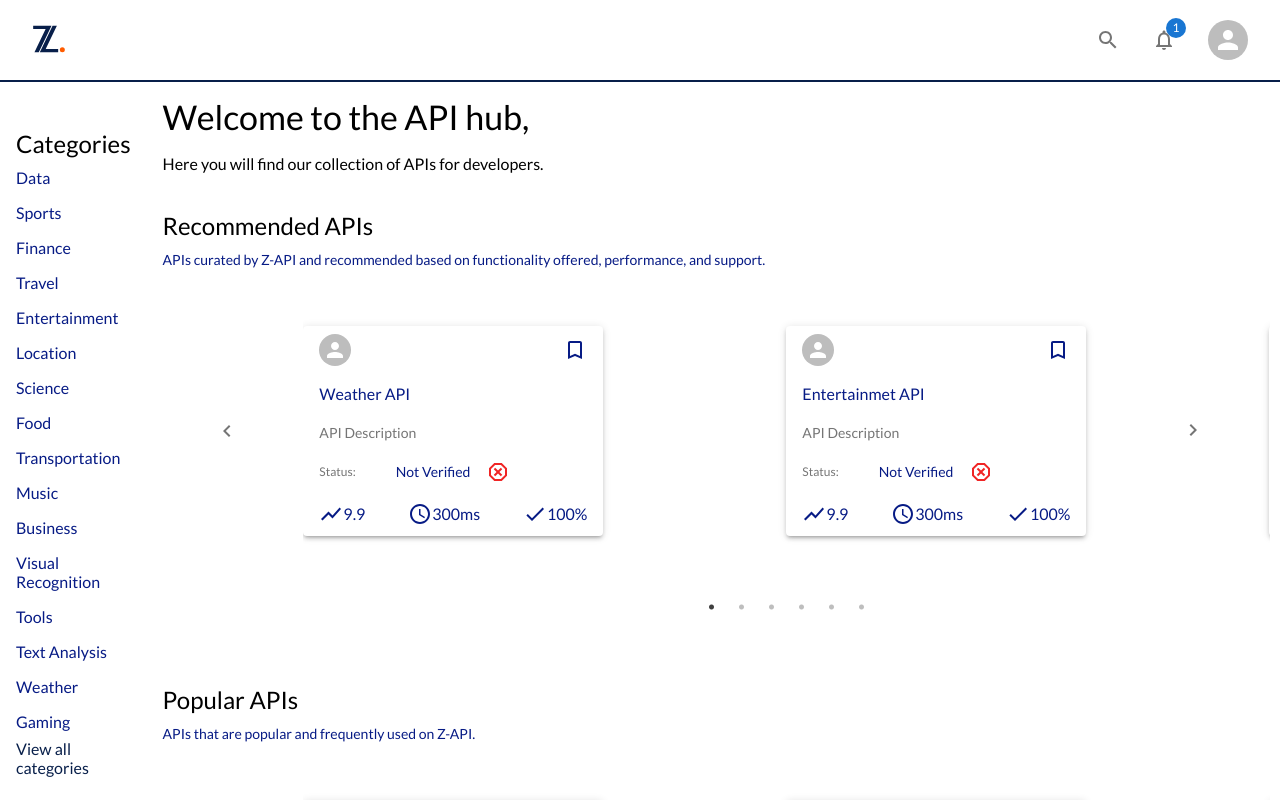
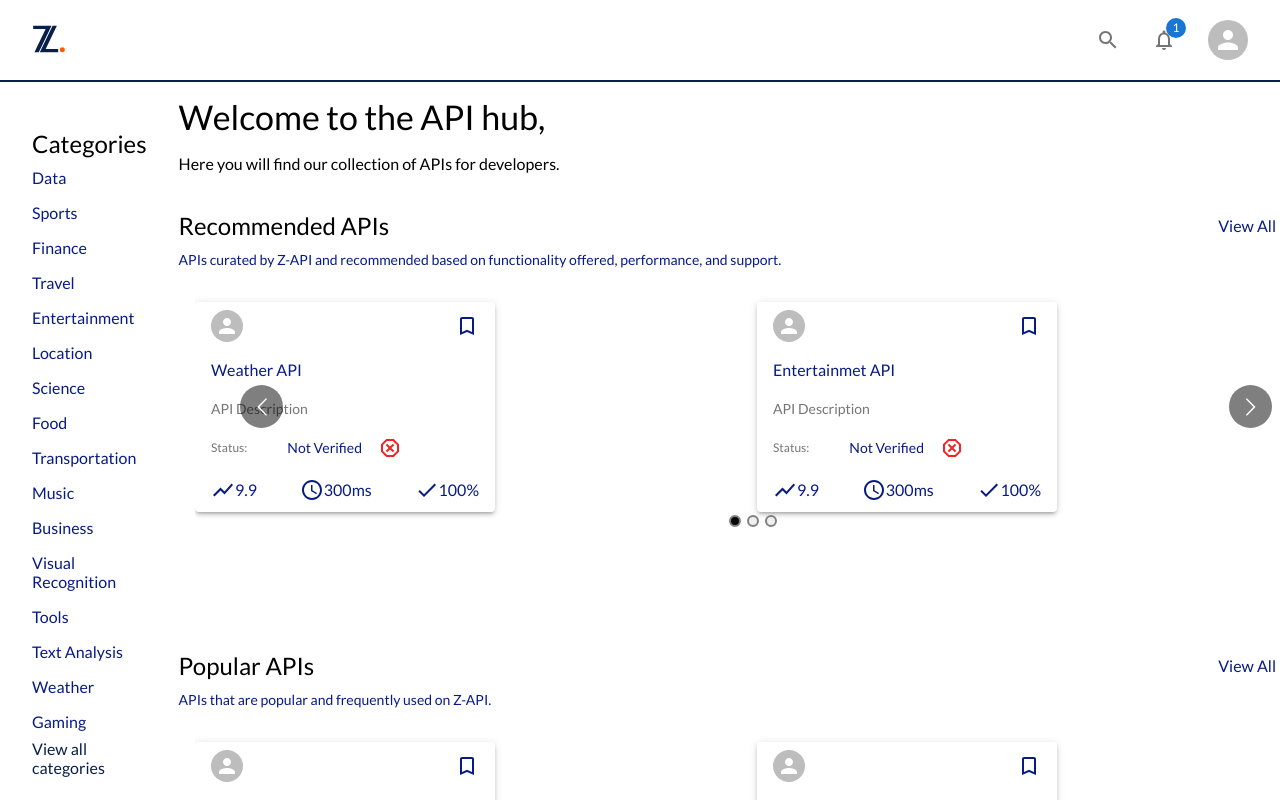
Before and after one commit to Vinyl-Davyl/zapi-dummy-fe, a React (Create React App) app: page / in a window 1280 px wide. Shown: the top 800 px of the page. Built offline with nearby package versions, Linux system fonts and the light colour scheme.

Commit message:
made changes to the carousel

```diff
--- a/src/App.js
+++ b/src/App.js
@@ -13,8 +13,8 @@ import { getApis } from './redux/features/api/apiSlice'
 const useStyles = makeStyles({
   router_container: {
     width: `100%`,
-    // padding: '0 1rem',
-    // marginTop: '6rem',
+    padding: '0 1rem',
+    marginTop: '6rem',
   }
 })
 
--- a/src/components/Carousel.jsx
+++ b/src/components/Carousel.jsx
@@ -1,81 +1,50 @@
 import React from 'react'
 import { Link } from 'react-router-dom'
-import { IconButton, Stack, Typography } from '@mui/material'
-import { ChevronLeft, ChevronRight } from '@mui/icons-material'
+import { Stack, Typography } from '@mui/material'
 import { makeStyles } from '@mui/styles'
-import Slider from 'react-slick'
-import 'slick-carousel/slick/slick.css'
-import 'slick-carousel/slick/slick-theme.css'
+import Carousel from 'react-multi-carousel'
+import 'react-multi-carousel/lib/styles.css'
 
 import { Textbox } from './index'
 
 const array = ['Weather API', 'Entertainmet API', 'Transport API', 'Finance API', 'Food API', 'Other API']
 
 const useStyles = makeStyles({
-  leftArrow: {
-    position: 'absolute',
-    top: '50%',
-    left: '-10%',
-    transform: 'translateY(-50%)',
-    zIndex: 1,
-    color: 'var(--base)',
-  },
-    rightArrow: {
-      position: 'absolute',
-      top: '-38%',
-      right: '-90%',
-      transform: 'translateY(-50%)',
-      zIndex: 1,
-      color: 'var(--base)',
-  },
   carousel_container: {
-    width: '80%',
-    height: '350px',
+    width: '100%',
+    height: '300px',
     position: 'relative',
     margin: '0 0.5rem',
     padding: '0 1rem',
-    '@media screen and (max-width: 1100px)': {
-      width: '80%'
-    }
-  }
+  },
+  carousel: {
+    width: '100%',
+    height: '100%',
+  },
 })
-
-const NextArrow = ({ onClick }) => {
-  const classes = useStyles()
-  return (
-    <IconButton onClick={onClick} className={classes.rightArrow}>
-      <ChevronRight />
-    </IconButton>
-  )
-}
-
-const PrevArrow = ({ onClick }) => {
-  const classes = useStyles()
-  return (
-    <IconButton onClick={onClick} className={classes.leftArrow}>
-      <ChevronLeft />
-    </IconButton>
-  )
-}
 
 const CarouselComponent = ({ header, description, category }) => {
   const classes = useStyles()
-  const settings = {
-    dots: true,
-    infinite: true,
-    speed: 350,
-    slidesToShow: 2,
-    slidesToScroll: 1,
-    nextArrow: <NextArrow />,
-    prevArrow: <PrevArrow />,
-    responsive: [
-      { breakpoint: 768, settings: { slidesToShow: 1, slidesToScroll: 1 } },
-      { breakpoint: 1024, settings: { slidesToShow: 3, slidesToScroll: 1 } },
-    ],
-  }
+  const responsive = {
+    desktop: {
+      breakpoint: { max: 3000, min: 1024 },
+      items: 3,
+      slidesToSlide: 2 // optional, default to 1.
+    },
+    tablet: {
+      breakpoint: { max: 1024, min: 763 },
+      items: 2,
+      slidesToSlide: 1 // optional, default to 1.
+    },
+    mobile: {
+      breakpoint: { max: 763, min: 0 },
+      items: 1,
+      slidesToSlide: 1 // optional, default to 1.
+    }
+  };
 
   return (
-    <Stack direction='column' width='100%' my={4}>
+    <Stack direction='column' width='95%' my={4}>
       <Stack direction='row' alignItems='center' justifyContent='space-between' width={`95%`} mb={1}>
       <Typography variant='h5'>
         {header}
@@ -84,17 +53,17 @@ const CarouselComponent = ({ header, description, category }) => {
         View All
       </Link>
       </Stack>
-      <Typography variant='body2' color='textPrimary'>
+      <Typography variant='body2' color='textPrimary' mb={2}>
         {description}
       </Typography>
       {/* Carousel */}
       <Stack alignItems='center' justifyContent='center'>
         <Stack className={classes.carousel_container}>
-          <Slider {...settings}>
+          <Carousel responsive={responsive} arrows={true} swipeable={true} draggable={true} showDots={true} infinite={true} autoPlay={false} keyBoardControl={true} transitionDuration={500} itemClass={classes.carousel}>
             {array.map(item => (
               <Textbox key={item} name={item}/>
             ))}
-          </Slider>
+          </Carousel>
         </Stack>
       </Stack>
     </Stack>
--- a/src/components/Navbar.jsx
+++ b/src/components/Navbar.jsx
@@ -1,7 +1,7 @@
 import React from 'react'
 import { Link } from 'react-router-dom'
 import { useDispatch, useSelector } from 'react-redux'
-import { AppBar, Badge, Button, Grid, IconButton, Stack, Toolbar } from '@mui/material'
+import { Badge, Button, IconButton, Stack, Toolbar } from '@mui/material'
 import { NotificationsOutlined, SearchOutlined } from '@mui/icons-material'
 import { makeStyles } from '@mui/styles'
 
--- a/src/index.js
+++ b/src/index.js
@@ -1,5 +1,5 @@
 import React from 'react'
-import ReactDOM from 'react-dom/client'
+import ReactDOM from 'react-dom'
 import { Provider } from 'react-redux'
 import { BrowserRouter as Router } from 'react-router-dom'
 
@@ -7,13 +7,12 @@ import './index.css'
 import App from './App'
 import { store } from './redux/store'
 
-const root = ReactDOM.createRoot(document.getElementById('root'));
-root.render(
-  <React.StrictMode>
-    <Router>
-      <Provider store={store}>
-        <App />
-      </Provider>
-    </Router>
-  </React.StrictMode>
+// I was having problems with react v18, so I had to downgrade to v17
+ReactDOM.render(
+  <Router>
+    <Provider store={store}>
+      <App />
+    </Provider>
+  </Router>,
+  document.getElementById('root')
 )
--- a/src/pages/CreateOrg.jsx
+++ b/src/pages/CreateOrg.jsx
@@ -1,5 +1,5 @@
 import React, {useState} from 'react'
-import { Stack, Typography, Button, FormControl, InputLabel, MenuItem, Select} from '@mui/material'
+import { Stack, Typography, Button, MenuItem, Select} from '@mui/material'
 import {makeStyles} from '@mui/styles'
 
 import { InputField } from '../components'
```
Also changed, not shown: package.json (+4 -3 lines), 1 other file (tests, documents, lock files or other folders).
